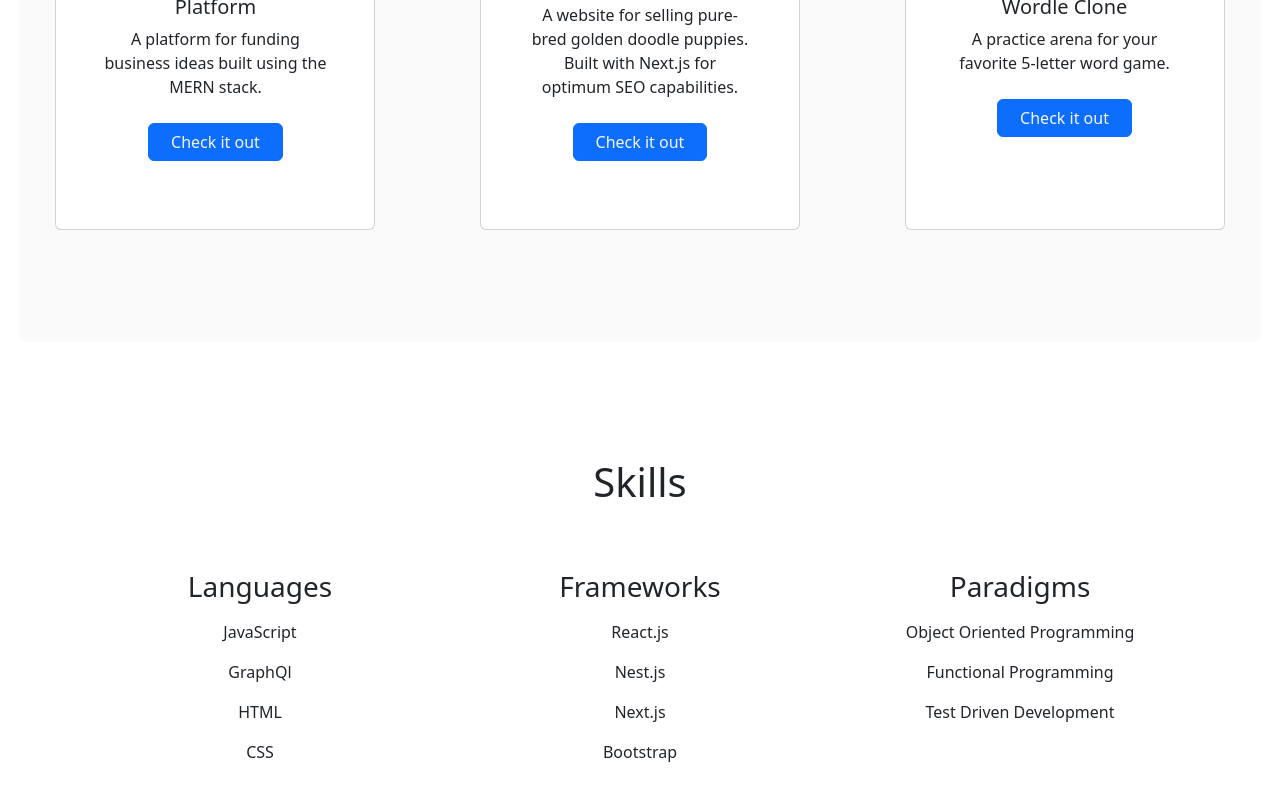
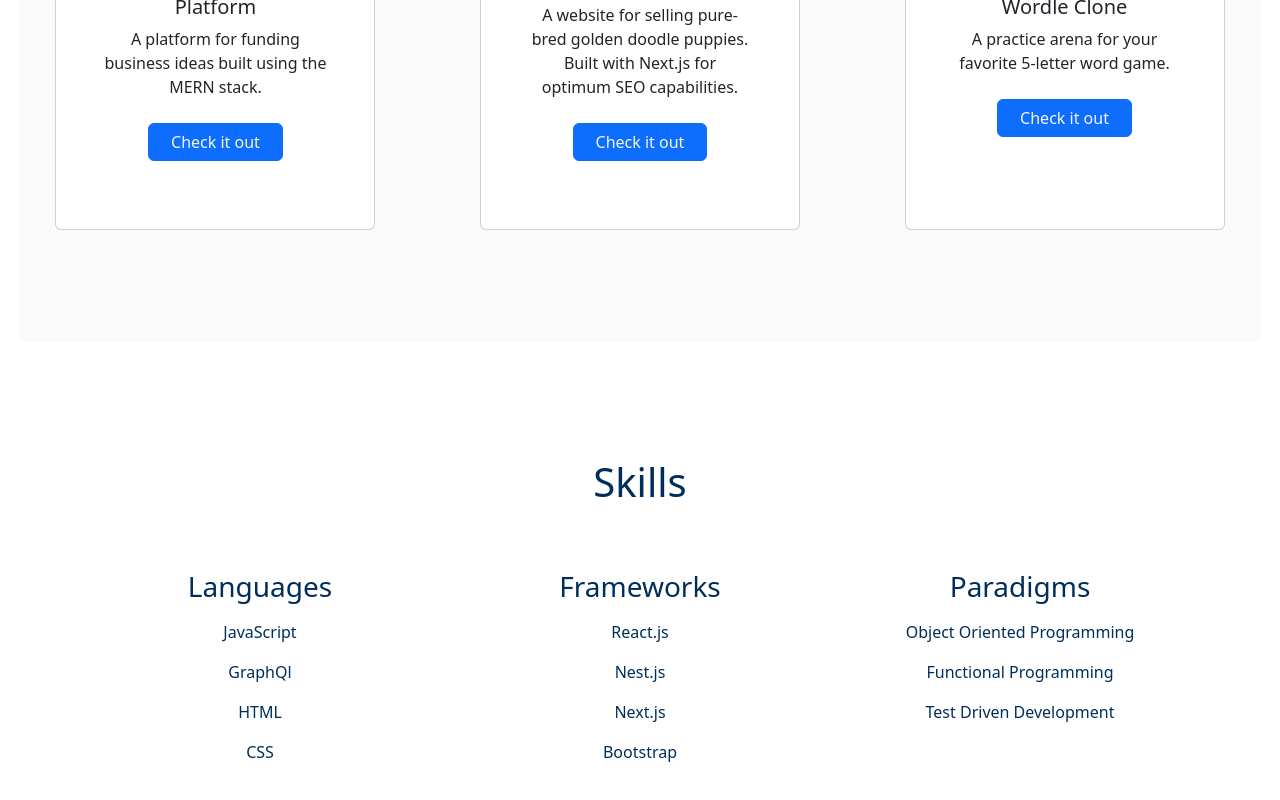
Before and after one commit to j4rola/my-portfolio, a Next.js app: page / in a window 1280 px wide. Shown: the part 1118-1918 px from the top of the page. Built offline with nearby package versions, Linux system fonts and the light colour scheme.

Commit message:
adds stripe link

```diff
--- a/components/NavBar.jsx
+++ b/components/NavBar.jsx
@@ -15,7 +15,7 @@ function NavBar() {
           <Nav className="me-auto no-border">
             <Link href="#contact"><a className='link'>Contact</a></Link>
             <Link className='link' href="#projects"><a className='link'>Projects</a></Link>
-            <Link className='link' href="#projects"><a className='link'>Make a Payment</a></Link>
+            <Link className='link' href="https://buy.stripe.com/cN23eW13uapb2pW000"><a className='link'>Make a Payment</a></Link>
 
           </Nav>
           <Nav className='text-light'>
--- a/components/Skills.jsx
+++ b/components/Skills.jsx
@@ -2,7 +2,7 @@
 
 function Skills() {
   return (
-    <div className="container text-center my-5">
+    <div className="container text-center text-blue my-5">
             <h1 className="my-5 ">Skills</h1>
             <div className="row text-center">
                 <div className="col-md">
--- a/pages/index.js
+++ b/pages/index.js
@@ -49,7 +49,7 @@ export default function Home() {
         <Fade in timeout={{ enter: 3000 }}>
           <div className='flexy small-custom-card d-md-none'>
 
-            <GiPineapple className='pineapple mb-2 mt-2' size={75}></GiPineapple>
+            <GiPineapple className='pineapple text-blue mb-2 mt-2' size={75}></GiPineapple>
 
 
 
```
